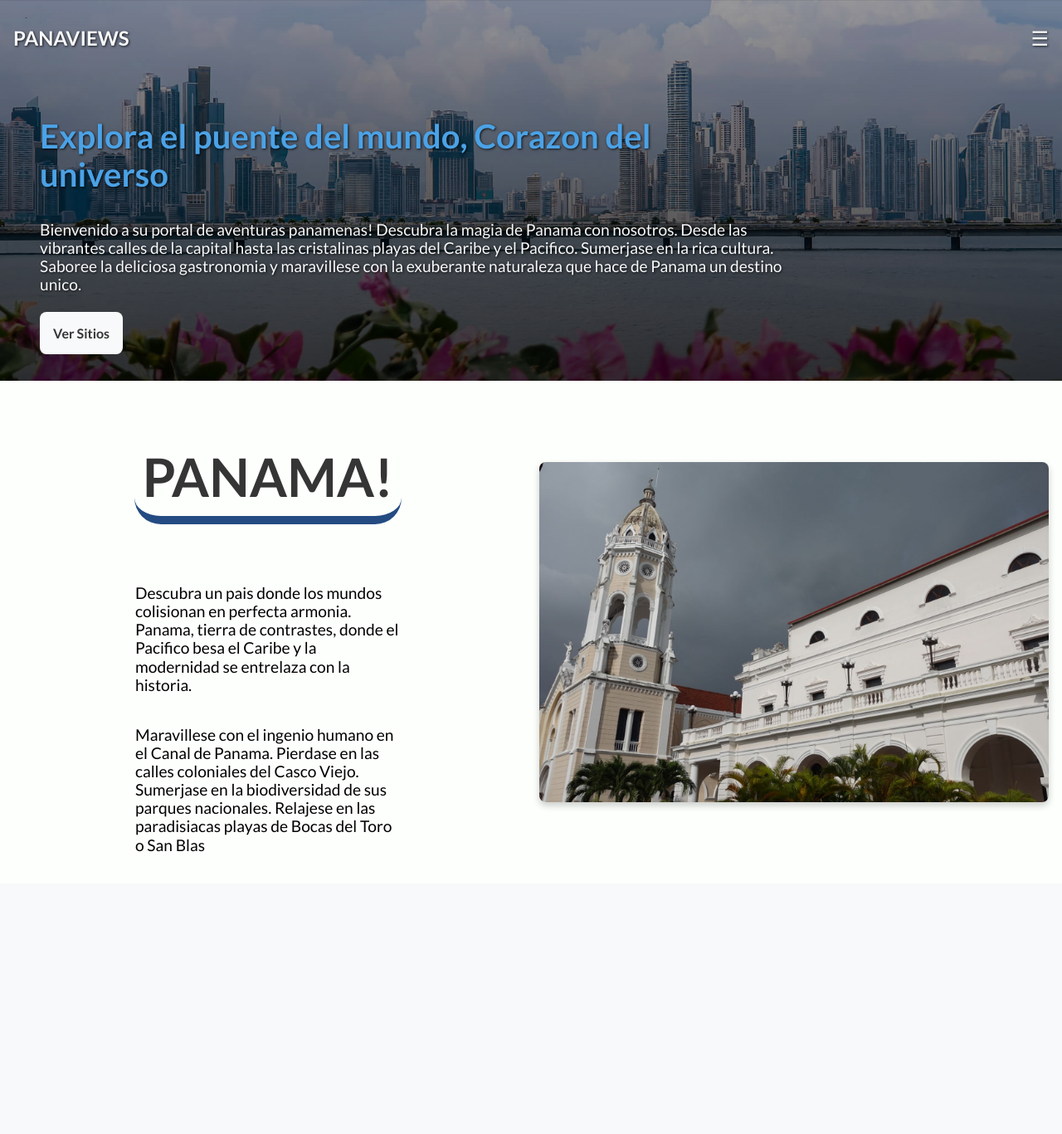
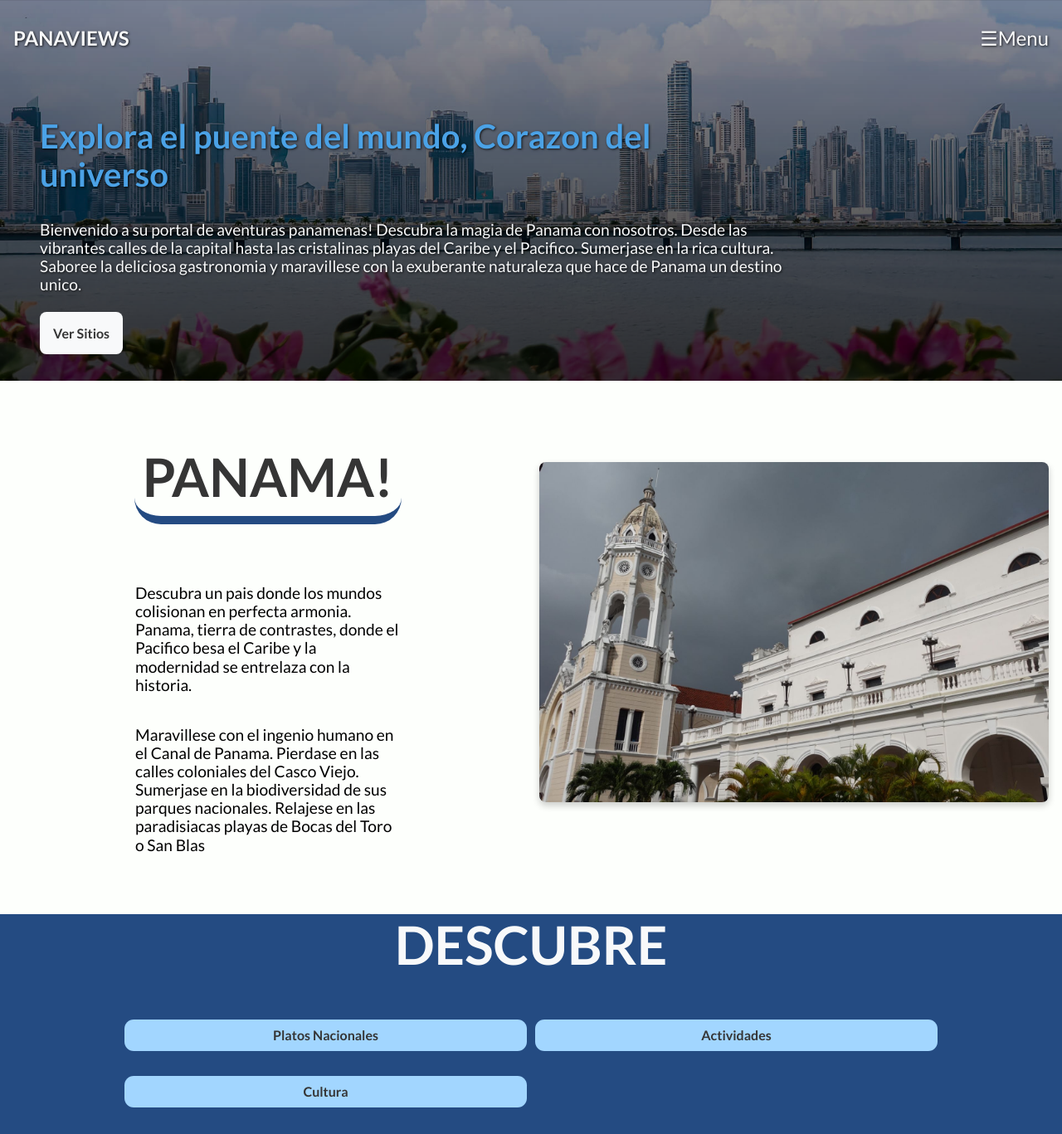
Before and after one commit to Rodrigu157/Panaviews, a PHP site: page / in a window 1280 px wide. Shown: the whole page at 83% size. Before the commit the page ends 1065 px from the top, so only its background shows below. Run offline with PHP 8.4, Linux system fonts and the light colour scheme.

Commit message:
new: zona de separacion con contenido sobre lo que se puede encontrar en la pagina

```diff
--- a/css/style.css
+++ b/css/style.css
@@ -8,7 +8,7 @@ body {
     background-color: #fdfffc;
 }
 h2{
-    font-size: 2.5em;
+    font-size: 4em;
 }
 
 /* Header */
@@ -117,7 +117,6 @@ h1 {
 .info1 div h2{
     color: #353535;
     font-weight: bold;
-    font-size: 4em;
     padding: 10px;
     border-radius: .5em;
     border-bottom: 10px solid #244b82;
@@ -147,7 +146,33 @@ h1 {
         margin: 0 1em;
         max-width: none;
     }
-    .info1 img{
+}
 
-    }
+.infoSeparador{
+    background-color: #244b82;
+    text-align: center;
+    color: #f8f9fa;
 }
+
+.infoSeparador ul{
+    width: 75%;
+    padding-inline-start: 0%;
+    list-style: none;
+    display: grid;
+    grid-template-rows: 1fr;
+    grid-template-columns: 1fr 1fr;
+    grid-auto-flow: row;
+    gap: 30px;
+    justify-items: center;
+    margin: 0 auto;
+    padding-bottom: 2rem;
+}
+
+.infoSeparador ul li{
+    width: 100%;
+    color: #353535;
+    background-color: #a2d6ff;
+    padding: 10px;
+    font-weight: bold;
+    border-radius: .7rem;
+}
--- a/index.html
+++ b/index.html
@@ -11,7 +11,7 @@
     <header>
         <div class="menu-bar">
           <h1>PANAVIEWS</h1>
-          <div class="menu-icon" onclick="toggleMenu()">☰</div>
+          <div class="menu-icon" onclick="toggleMenu()">☰Menu</div>
         </div>
 
         <section class="content">
@@ -48,6 +48,15 @@
             </div>
             <img src="img/casco.jpg" alt="img-casco">
         </section>
+
+        <section class="infoSeparador">
+            <h2>DESCUBRE</h2>
+            <ul>
+                <li>Platos Nacionales</li>
+                <li>Actividades</li>
+                <li>Cultura</li>
+            </ul>
+        </section>
       </main>
 
 
```
